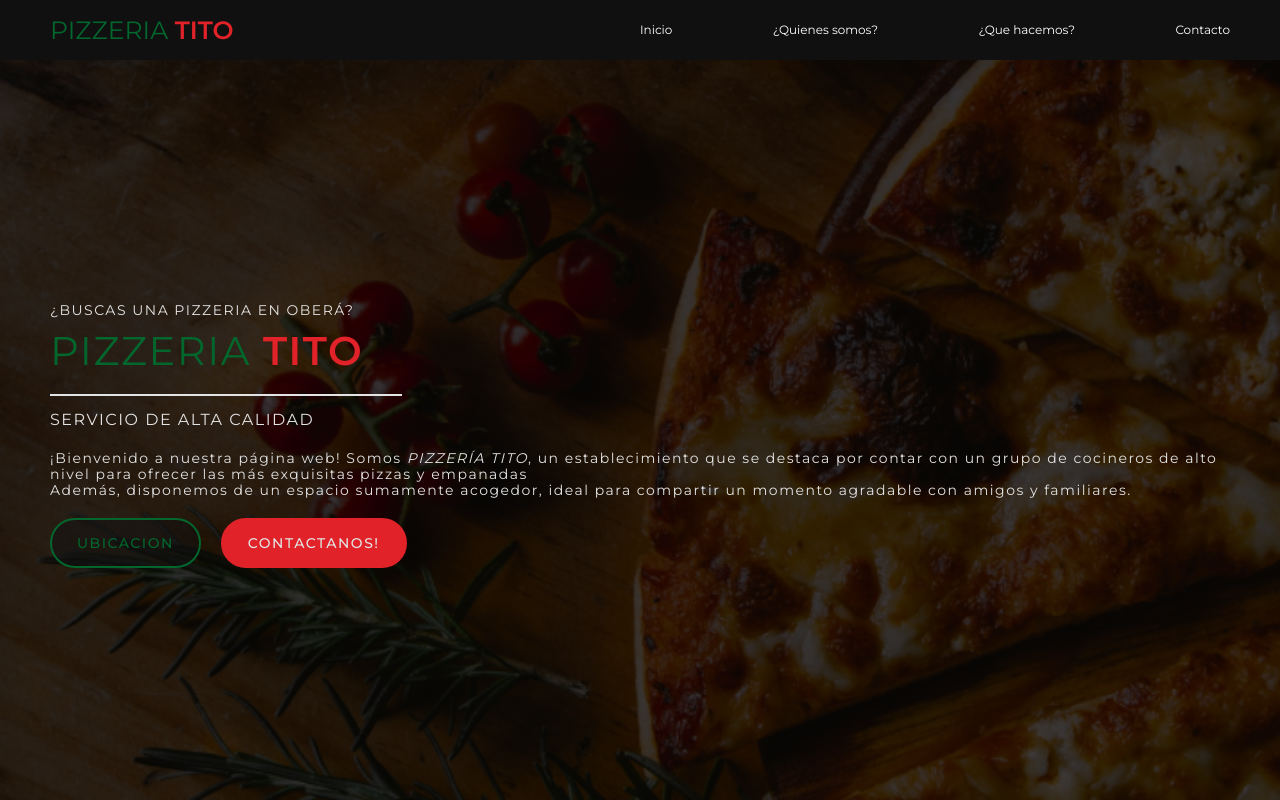
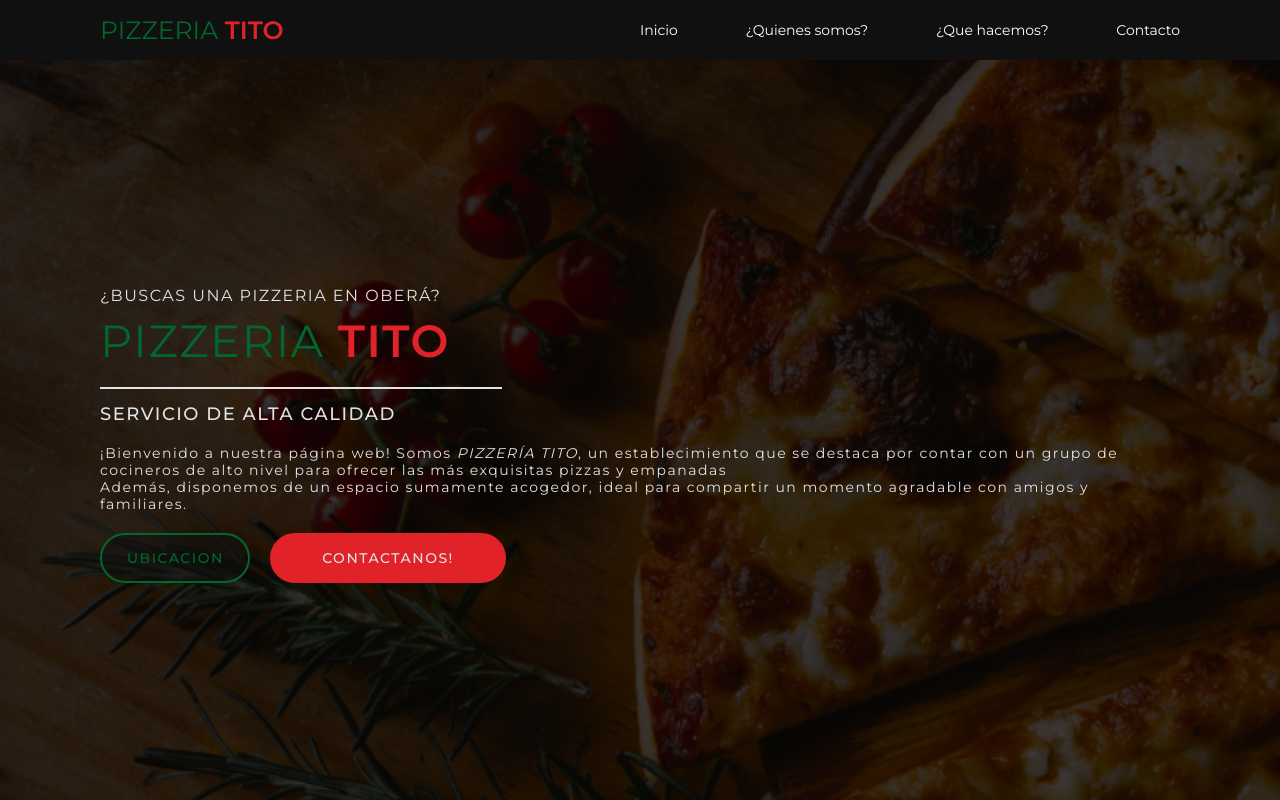
Before and after one commit to matiaswasiak/pizzeriaTT, a website: page nueva/index.html in a window 1280 px wide. Shown: the top 800 px of the page. Drawn offline with nearby package versions, Linux system fonts and the light colour scheme.

Commit message:
Banner for desktop viewport

```diff
--- a/nueva/desktop.css
+++ b/nueva/desktop.css
@@ -12,14 +12,39 @@
 }
 
 /* HEADER STYLES */
-.inner_header {
-  height: 60px;
+.header__content {
   padding: 0 100px;
 }
-.logo_container p {
-  font-size: 2.5rem;
+.header__nav a {
+  font-size: 1.4rem;
 }
-.navigation li a {
-  font-size: 1.4rem;
+
+/* BANNER STYLES */
+.banner {
+  padding: 100px;
   width: 100%;
 }
+.banner__content p {
+  font-size: 1.6rem;
+}
+.banner__content h1 {
+  font-size: 4.5rem;
+}
+.banner__content hr {
+  width: 400px;
+  border: 1px solid #e3e3e3;
+}
+.banner__content h2 {
+  font-size: 1.8rem;
+  font-weight: 500;
+}
+.banner__content .text {
+  font-size: 1.4rem;
+  line-height: 1.7rem;
+}
+.btn-one {
+  width: 150px;
+}
+.btn-two {
+  width: 236px;
+}
--- a/nueva/index.html
+++ b/nueva/index.html
@@ -53,7 +53,7 @@
 
     <!-- BANNER SECTION -->
     <section id="banner" class="banner banner-image">
-      <div>
+      <div class="banner__content">
         <p>¿BUSCAS UNA PIZZERIA EN OBERÁ?</p>
         <h1>PIZZERIA <span>TITO</span></h1>
         <hr />
```
